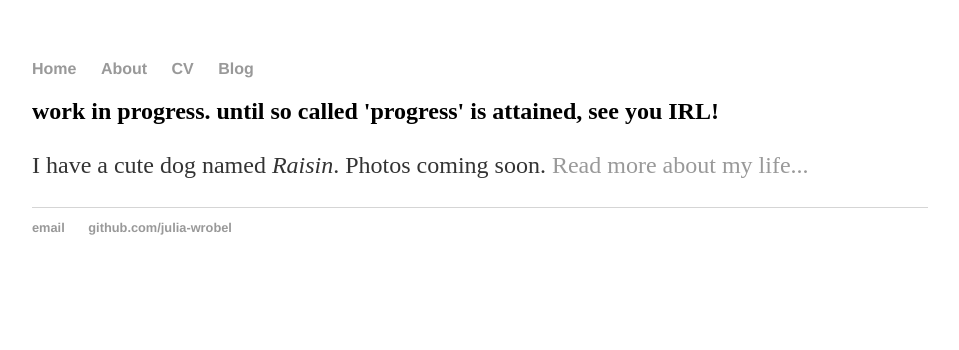
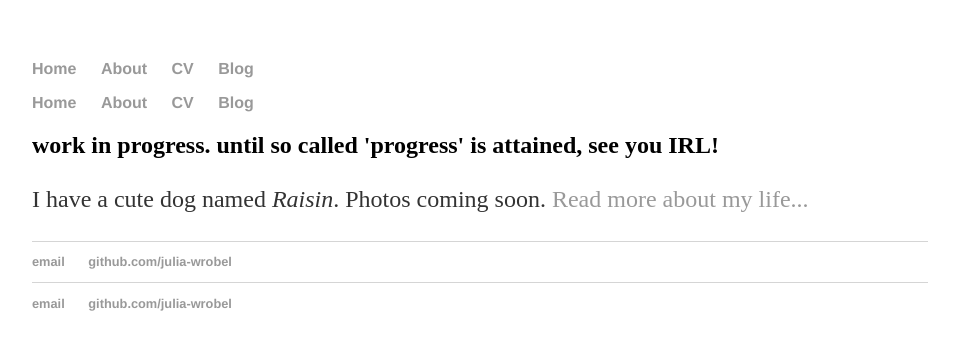
Before and after one commit to zwchou/julia-wrobel.github.io, a Jekyll site: the page built from index.html, in a window 1280 px wide. Shown: the top 350 px of the page, without its empty margins (160-1119 px from the left). Built offline with Jekyll 4.4.1, drawn with Linux system fonts in a browser that asks for light colours.

Commit message:
Update index.html

```diff
--- a/index.html
+++ b/index.html
@@ -1,3 +1,7 @@
+---
+layout: default
+title: Julia Wrobel
+---
 <!DOCTYPE html>
 <html>
 	<head>
```
